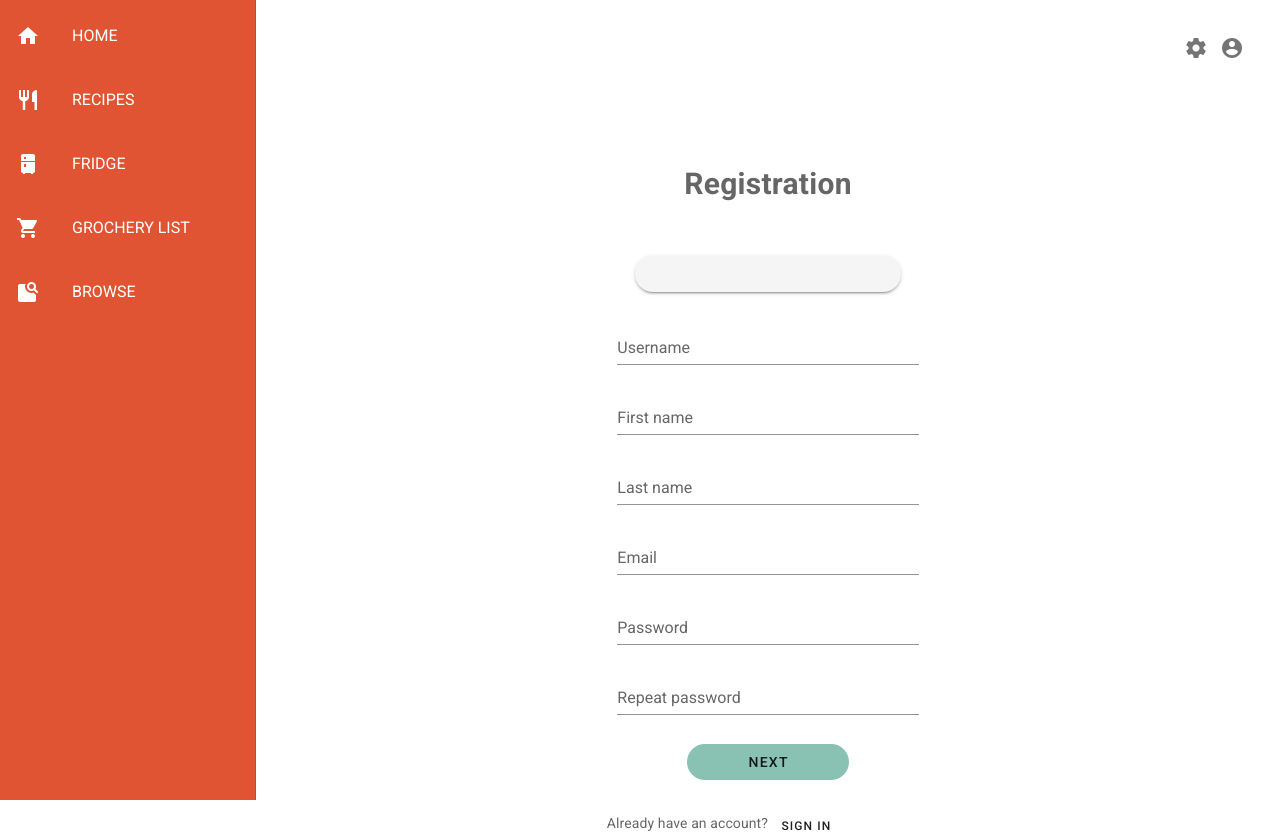
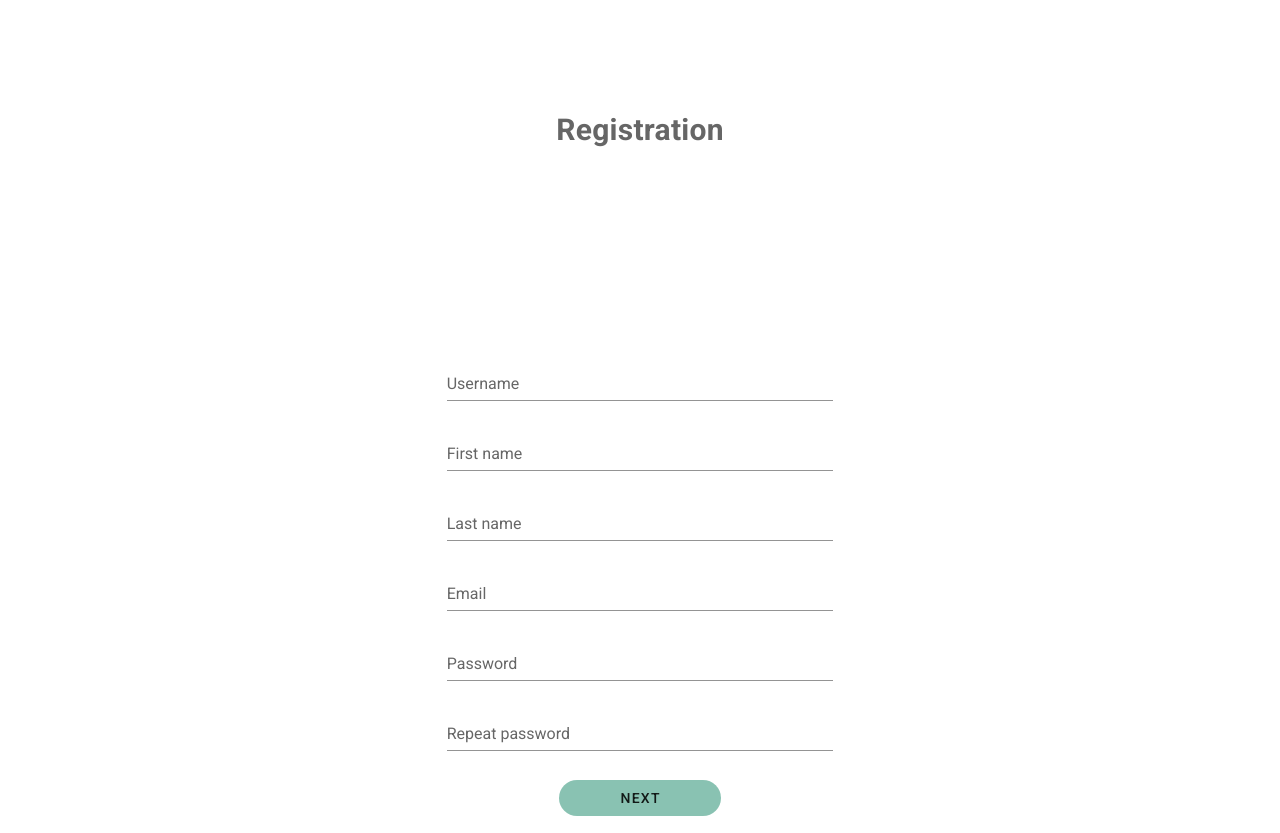
Before and after one commit to lucijaba7/MealMaestro-frontend, a Vue app: page /registration in a window 1280 px wide. Shown: the top 833 px of the page. Built offline with nearby package versions, Linux system fonts and the light colour scheme.

Commit message:
Registration

```diff
--- a/src/components/FloatingNav.vue
+++ b/src/components/FloatingNav.vue
@@ -11,13 +11,13 @@
   <!-- <v-app-bar dense dark floating collapse>
     <v-app-bar-nav-icon></v-app-bar-nav-icon> -->
   <span class="floating-nav float-right">
-    <v-btn icon>
+    <!-- <v-btn icon>
       <v-icon>mdi-cog</v-icon>
     </v-btn>
 
     <v-btn icon>
       <v-icon>mdi-account-circle</v-icon>
-    </v-btn>
+    </v-btn> -->
   </span>
   <!-- </v-app-bar> -->
 </template>
--- a/src/components/Sidebar.vue
+++ b/src/components/Sidebar.vue
@@ -1,5 +1,6 @@
 <template>
-  <v-navigation-drawer class="secondary" app fixed permanent expand-on-hover>
+<div>
+  <!-- <v-navigation-drawer class="secondary" app fixed permanent expand-on-hover>
     <v-list nav>
       <v-list-item
         class="navigation-items"
@@ -16,7 +17,8 @@
         }}</v-list-item-title>
       </v-list-item>
     </v-list>
-  </v-navigation-drawer>
+  </v-navigation-drawer> -->
+</div>
 </template>
 
 <script>
--- a/src/views/Registration.vue
+++ b/src/views/Registration.vue
@@ -10,18 +10,18 @@
                         </v-card-title>
                          </v-row>
                     <v-row justify="center">
-                    <v-col cols="12" xs="6" sm="6" md="6"  flat>
+                    <v-col  cols="12" xs="4" sm="4" md="4"  flat>
                          <v-card
                         class="mx-auto"
                         flat
                         >
                     <v-card-actions xs3 md4 class="justify-center">
                         <div class="text-center pb-4">
-                          <v-btn  rounded class="px-15 py-3 mt-5 " to="/">
+                          <!-- <v-btn  rounded class="px-15 py-3 mt-5 " to="/"> -->
                             <v-img src="../assets/choose-avatar.png">
 
                             </v-img>
-                          </v-btn>
+                          <!-- </v-btn> -->
                         </div>
                      </v-card-actions>
                     <!-- <div class="text-center pb-4">
```
